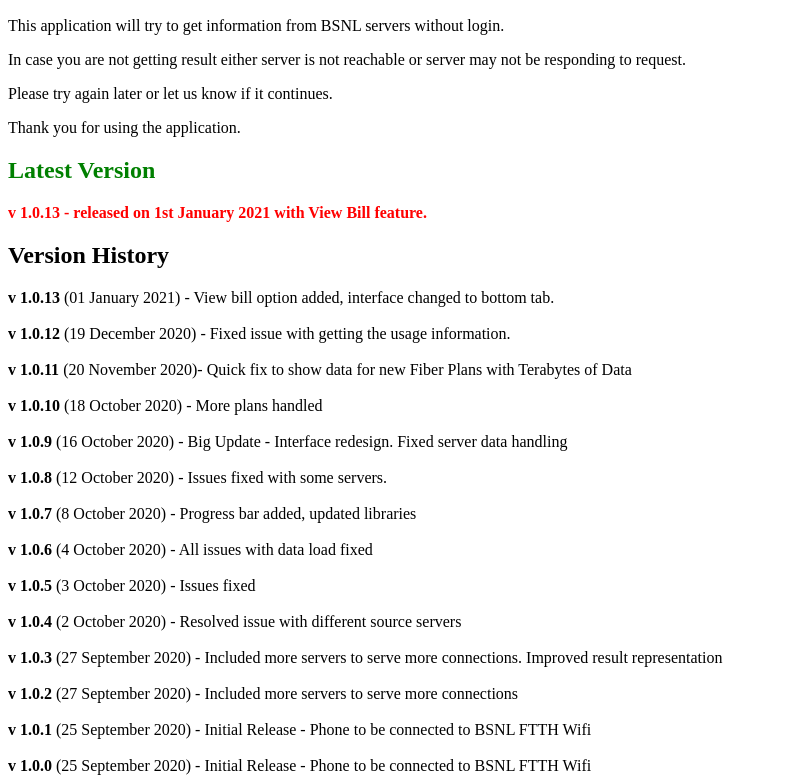
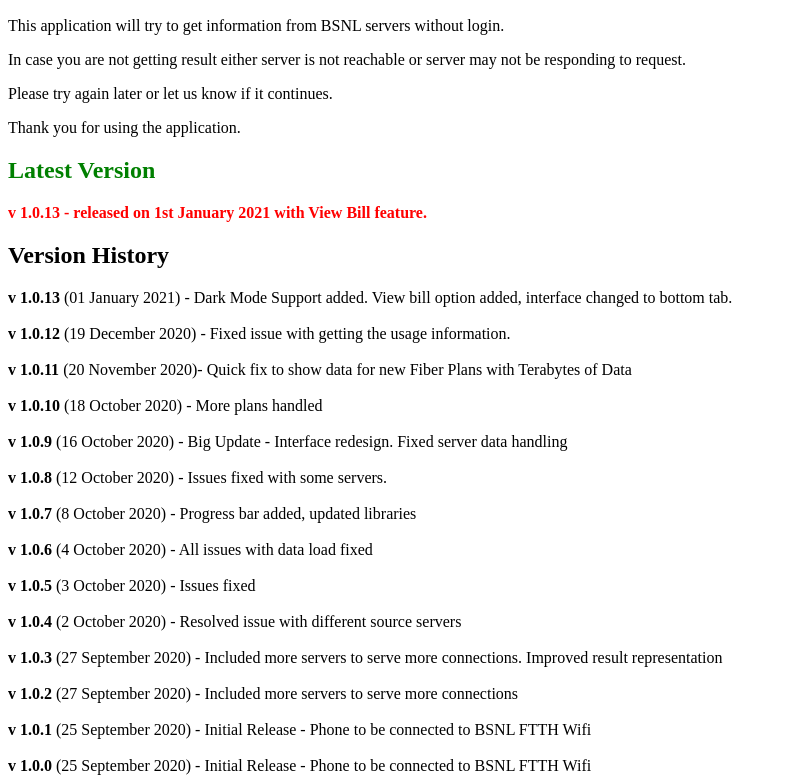
Before and after one commit to reyasmohammed/bsnlftthusage, a plain HTML site: page index.html in a window 1280 px wide. Shown: the part 38-821 px from the top of the page, without its empty margins (0-787 px from the left). Drawn offline with Linux system fonts and the light colour scheme.

Commit message:
Update index.html

```diff
--- a/index.html
+++ b/index.html
@@ -15,7 +15,7 @@
   <p style="color:red;"><strong>v 1.0.13 - released on 1st January 2021 with <strong>View Bill</strong> feature.</strong></p>
 
   <h2 id="versions">Version History</h2>
-  <strong>v 1.0.13</strong> (01 January 2021) - View bill option added, interface changed to bottom tab.</br></br>
+  <strong>v 1.0.13</strong> (01 January 2021) - Dark Mode Support added. View bill option added, interface changed to bottom tab.</br></br>
   <strong>v 1.0.12</strong> (19 December 2020) - Fixed issue with getting the usage information.</br></br>
   <strong>v 1.0.11</strong> (20 November 2020)- Quick fix to show data for new Fiber Plans with Terabytes of Data</br></br>
   <strong>v 1.0.10</strong> (18 October 2020) - More plans handled</br></br>
```
